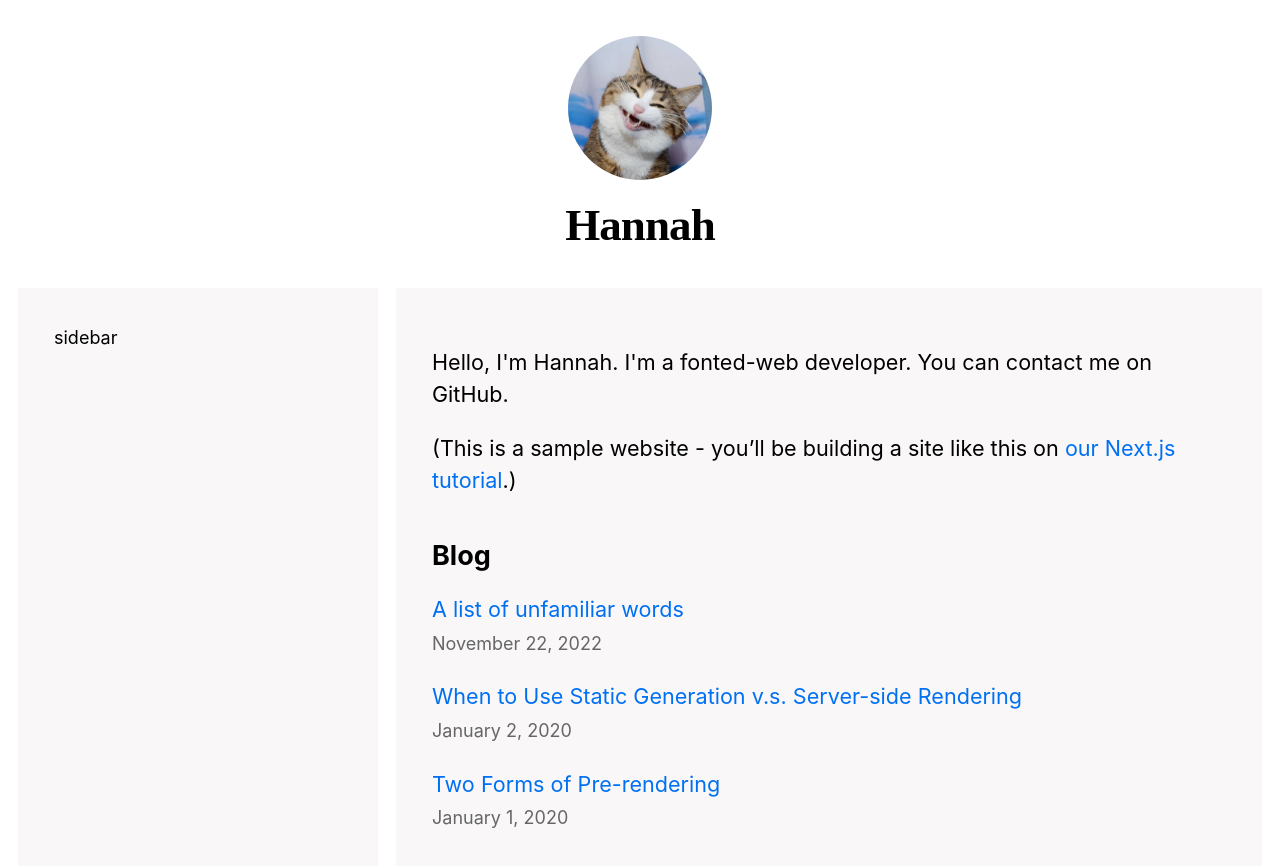
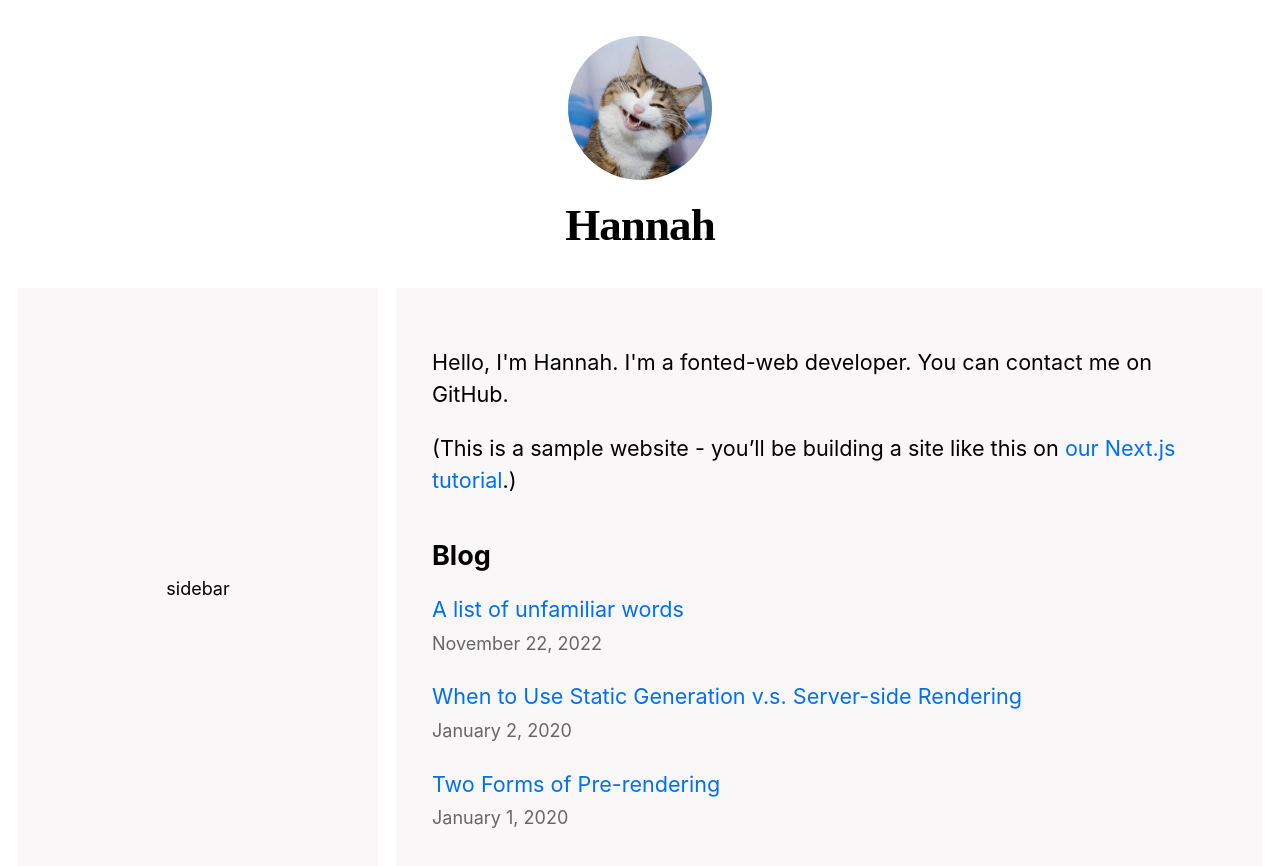
Before and after one commit to hguo1212/next-demo, a Next.js app: page / in a window 1280 px wide. Shown: the top 866 px of the page. Built offline with nearby package versions, Linux system fonts and the light colour scheme; a web font is replaced by a local one.

Commit message:
优化样式

```diff
--- a/components/layout.js
+++ b/components/layout.js
@@ -1,6 +1,7 @@
 import Head from 'next/head';
 import Image from 'next/image';
 import Link from 'next/link';
+import classNames from 'classnames';
 import utilStyles from '../styles/utils.module.css';
 import styles from './layout.module.css';
 
@@ -64,7 +65,7 @@ export default function Layout({ children, home }) {
           )}
         </header>
         <main className={styles.content}>{children}</main>
-        <aside className={styles.sidebar}>sidebar</aside>
+        <aside className={classNames(styles.sidebar, utilStyles.flexBox)}>sidebar</aside>
         {!home && (
           <footer className={styles.footer}>
             <Link href="/">← Back to home</Link>
--- a/styles/utils.module.css
+++ b/styles/utils.module.css
@@ -50,3 +50,9 @@
 .lightText {
   color: #666;
 }
+
+.flexBox {
+  display: flex;
+  flex-wrap: wrap;
+  place-content: center;
+}
```
